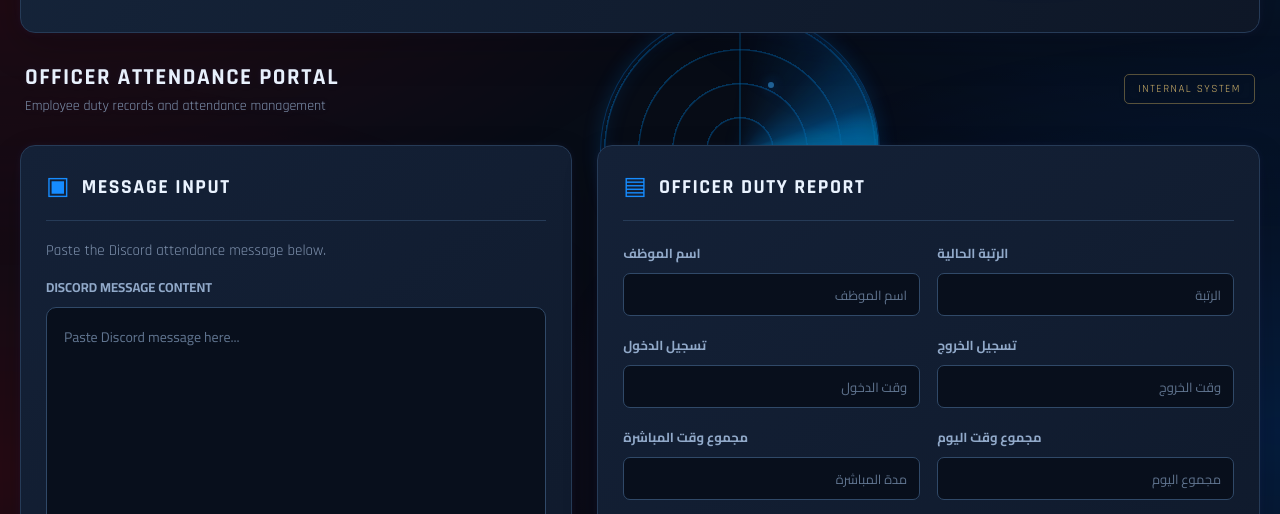
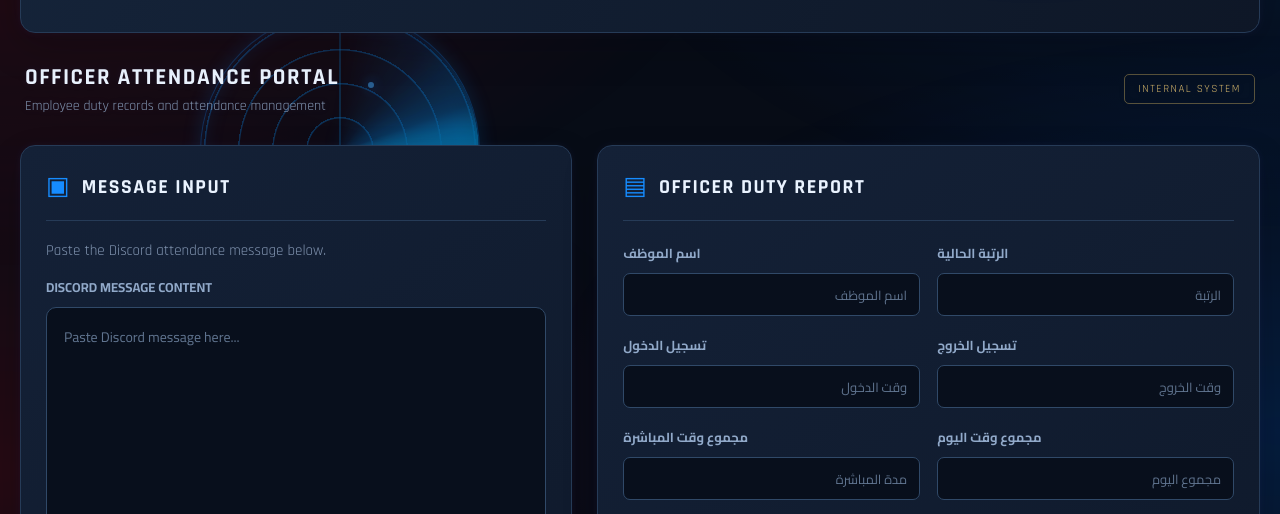
Before and after one commit to youssefshosha1122/LSPD-Attendancee, a plain HTML site: page index.html in a window 1280 px wide. Shown: the part 249-763 px from the top of the page. Drawn offline with Linux system fonts and the light colour scheme.

Commit message:
Add files via upload

```diff
--- a/style.css
+++ b/style.css
@@ -753,7 +753,7 @@ footer span {
     width: 280px;
     height: 280px;
     top: 50%;
-    right: 400px;
+    right: 800px;
     transform: translateY(-50%);
     z-index: -1;
     opacity: 0.65;
```
